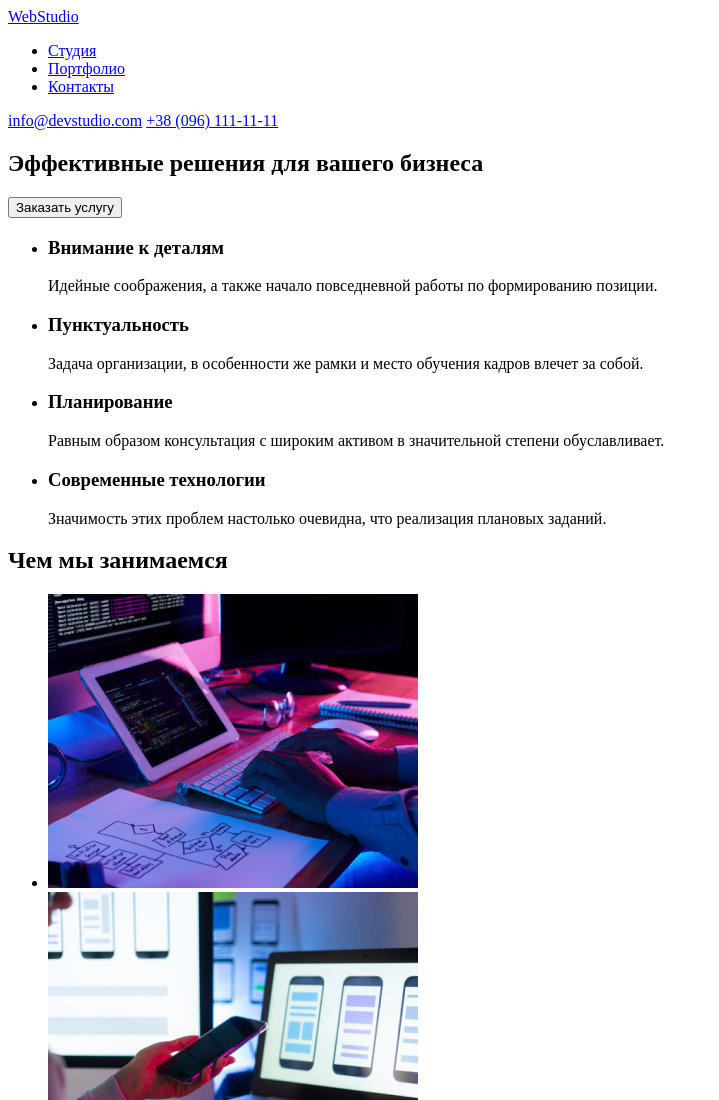
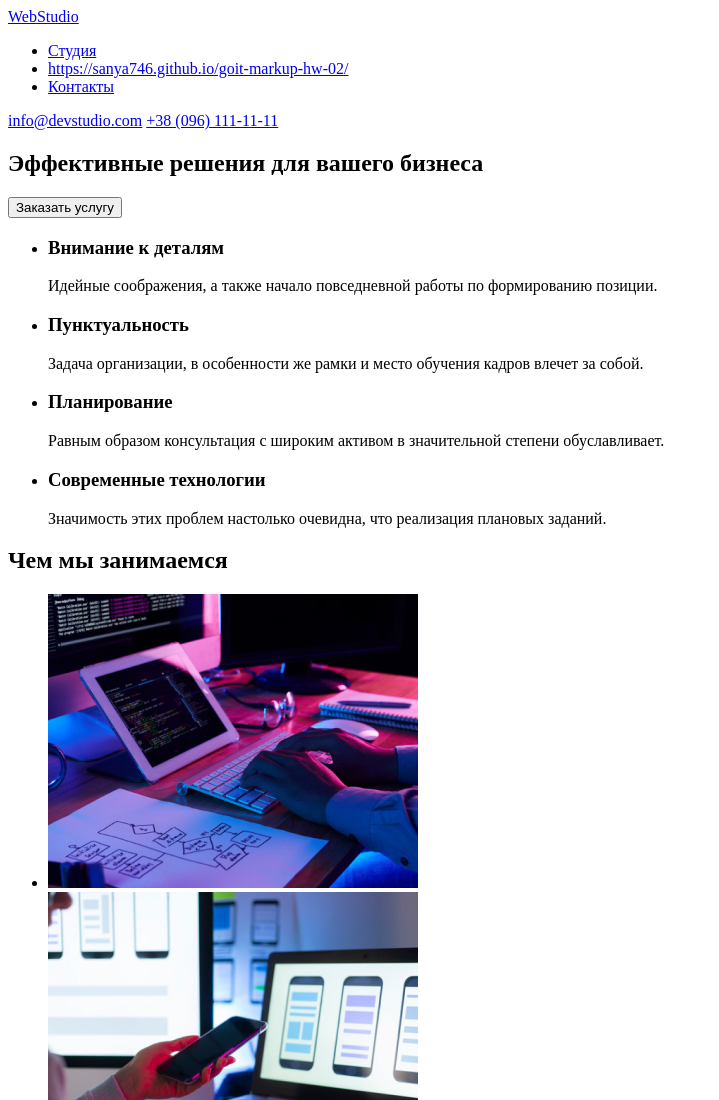
Before and after one commit to Sanya746/goit-markup-hw-02, a plain HTML site: page index.html in a window 1280 px wide. Shown: the top 1100 px of the page, without its empty margins (0-719 px from the left). Drawn offline with Linux system fonts and the light colour scheme.

Commit message:
2 страничка

```diff
--- a/index.html
+++ b/index.html
@@ -13,7 +13,7 @@
         <nav>
             <ul>
                 <li><a href="Студия"> Студия</a></li>
-                <li><a href="Портфолио">Портфолио</a></li>
+                <li><a href="Портфолио">https://sanya746.github.io/goit-markup-hw-02/</a></li>
                 <li><a href="Контакты"> Контакты</a></li>
             </ul>
         </nav>
```
